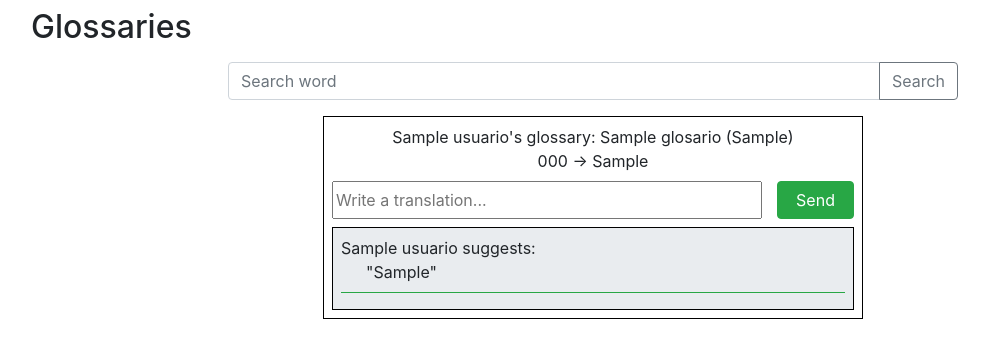
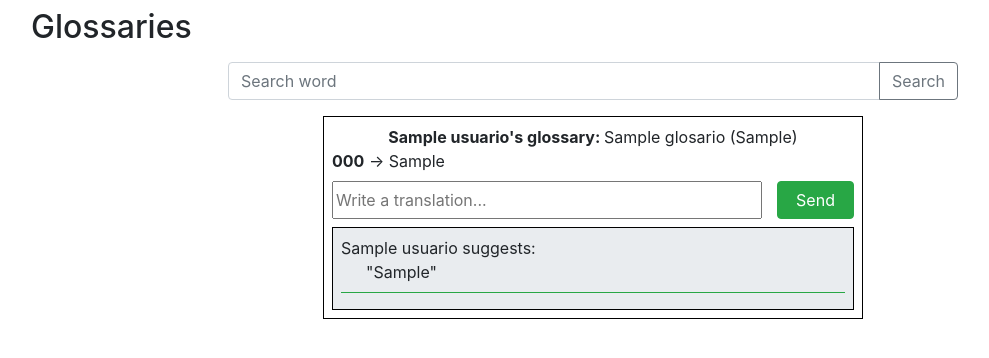
Before and after one commit to LukasFonseca/mini-glossary, a PHP site: page /index.php in a window 1280 px wide. Shown: the part 56-414 px from the top of the page, without its empty margins (47-1036 px from the left). Run offline with PHP 8.4, Linux system fonts and the light colour scheme; the visitor is signed in with stand-in values (Sample User, id 1); tables that the repository leaves empty hold one stand-in row (values such as "Sample post").

Commit message:
Add files via upload

```diff
--- a/vista/vista.php
+++ b/vista/vista.php
@@ -68,7 +68,7 @@ class Vista
                         <p class="h4 mb-4">Log in</p>
                         <input type="text" id="defaultLoginFormEmail" name="email" class="form-control mb-4" placeholder="Email">
                         <input type="password" id="defaultLoginFormPassword" name="clave" class="form-control mb-4" placeholder="Password">
-                        <button class="btn btn-info btn-block my-4" type="submit">Iniciar Sesión</button>
+                        <button class="btn btn-info btn-block my-4" type="submit">Log In</button>
                         <!-- Si no tienes cuenta registrate aqui -->
                         <p>You do not have an account? <a href="registro.php">Register (Free)</a></p>
                     </form>
@@ -211,18 +211,24 @@ class Vista
                         while ($reg_glosario = mysqli_fetch_array($glosarios)){
                             ?>
                             <div class="p-2 mb-4" style="border: solid 1px black;">
+                                <div class="text-center">
+                                    <?php
+                                    echo '<b class="text-left">' . $reg_glosario['nombre'] . "'s glossary: </b>";
+                                    echo  $reg_glosario['nombre_tema'] . ' (' . $reg_glosario['lenguaje'] .  ')' . '<br>';
+                                    ?>
+                                </div>
                                 <?php
-                                    echo $reg_glosario['nombre'] . "'s glossary: ";
-                                    echo  $reg_glosario['nombre_tema'] . ' (' . $reg_glosario['lenguaje'] .  ')' . '<br>';
-
                                     include_once 'modelo/modelo.php';
                                     $modelo = new Modelo();
                                     $palabras = $modelo->selectPalabras($reg_glosario['id_glosario']);
-
+                                ?>
+                                <div class="text-left">
+                                <?php
                                     while ($reg_palabra = mysqli_fetch_array($palabras)){
-                                        echo $reg_palabra['concepto'] . ' -> ' . $reg_palabra['definicion'] . '<br>';
+                                        echo "<b>" . $reg_palabra['concepto'] . '</b> -> ' . $reg_palabra['definicion'] . '<br>';
                                     }
                                 ?>
+                                </div>
                                 <!-- AGREGAR TRADUCCION -->
                                 <div class="row pt-2">
                                     <div class="col-10">
@@ -356,18 +362,24 @@ class Vista
                         while ($reg_glosario = mysqli_fetch_array($glosarios)){
                             ?>
                             <div class="p-2 mb-4" style="border: solid 1px black;">
+                                <div class="text-center">
+                                    <?php
+                                    echo '<b class="text-left">' . $reg_glosario['nombre'] . "'s glossary: </b>";
+                                    echo  $reg_glosario['nombre_tema'] . ' (' . $reg_glosario['lenguaje'] .  ')' . '<br>';
+                                    ?>
+                                </div>
                                 <?php
-                                    echo $reg_glosario['nombre'] . "'s glossary: ";
-                                    echo  $reg_glosario['nombre_tema'] . ' (' . $reg_glosario['lenguaje'] .  ')' . '<br>';
-
                                     include_once 'modelo/modelo.php';
                                     $modelo = new Modelo();
                                     $palabras = $modelo->selectPalabras($reg_glosario['id_glosario']);
-
+                                ?>
+                                <div class="text-left">
+                                <?php
                                     while ($reg_palabra = mysqli_fetch_array($palabras)){
-                                        echo $reg_palabra['concepto'] . ' -> ' . $reg_palabra['definicion'] . '<br>';
+                                        echo "<b>" . $reg_palabra['concepto'] . '</b> -> ' . $reg_palabra['definicion'] . '<br>';
                                     }
                                 ?>
+                                </div>
                                 <!-- AGREGAR TRADUCCION -->
                                 <div class="row pt-2">
                                     <div class="col-10">
```
